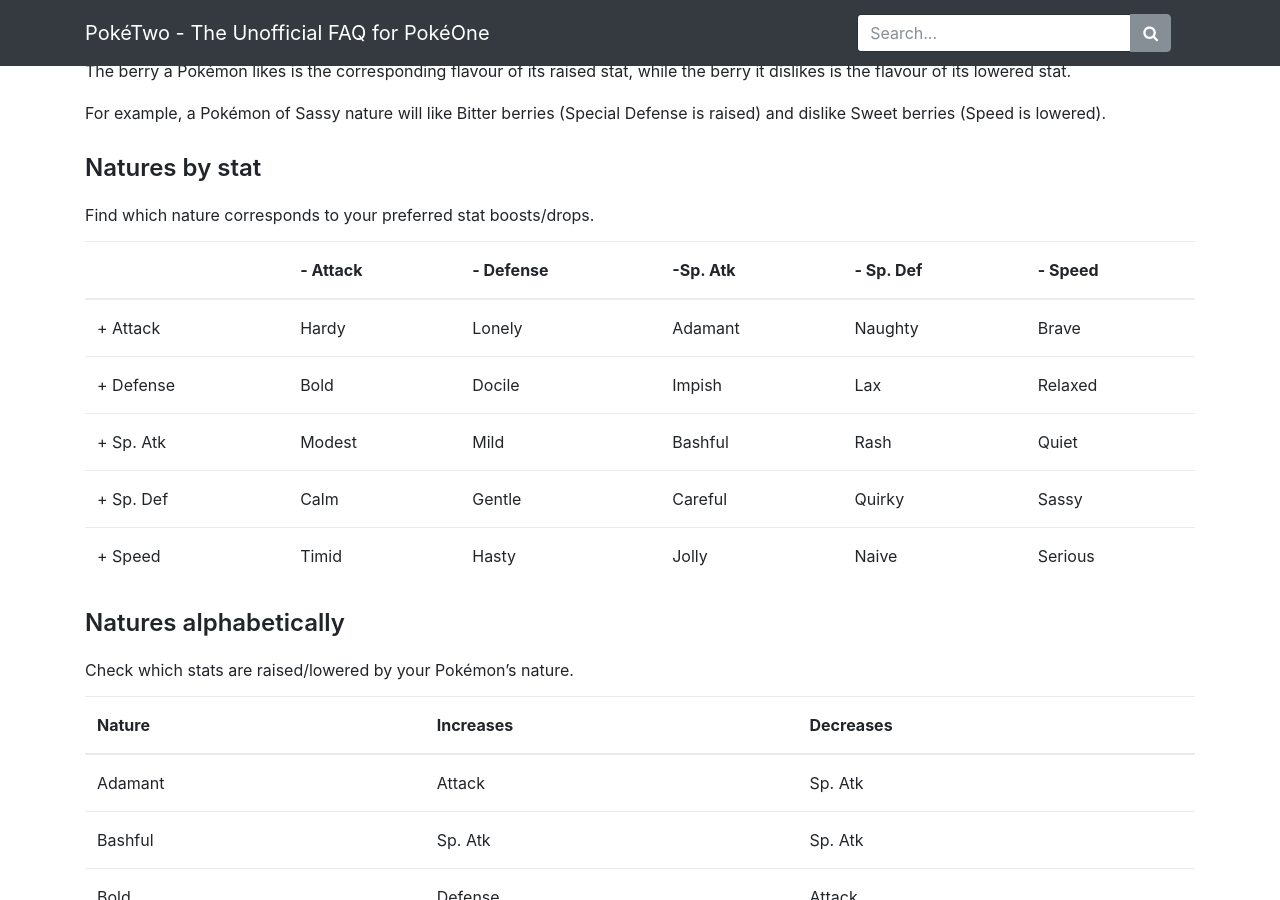
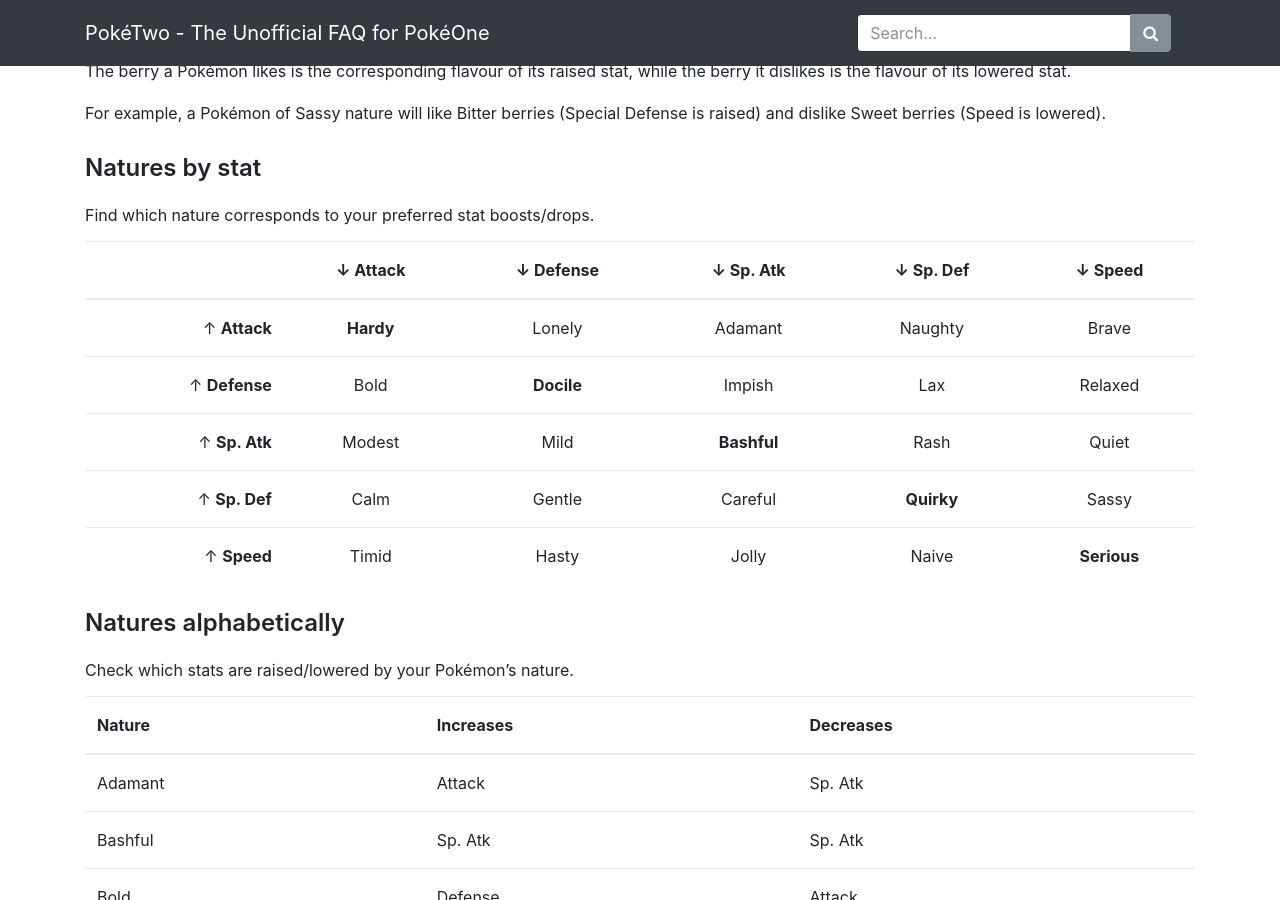
Before and after one commit to X3I/poketwo.com, a Jekyll site: the page built from _pages/nature/natures.md, in a window 1280 px wide and 900 px high, scrolled down 605 px. Built offline with Jekyll 4.4.1, drawn with Linux system fonts in a browser that asks for light colours; nearby versions of some CDN libraries; our own code applies the rules of GitHub Pages for plain Markdown files.

```diff
--- a/_pages/nature/natures.md
+++ b/_pages/nature/natures.md
@@ -43,13 +43,13 @@ is raised) and dislike Sweet berries (Speed is lowered).
 
 Find which nature corresponds to your preferred stat boosts/drops.
 
-|           | - Attack | - Defense | -Sp. Atk | - Sp. Def | - Speed |
-|-----------|----------|-----------|----------|-----------|---------|
-| + Attack  | Hardy    | Lonely    | Adamant  | Naughty   | Brave   |
-| + Defense | Bold     | Docile    | Impish   | Lax       | Relaxed |
-| + Sp. Atk | Modest   | Mild      | Bashful  | Rash      | Quiet   |
-| + Sp. Def | Calm     | Gentle    | Careful  | Quirky    | Sassy   |
-| + Speed   | Timid    | Hasty     | Jolly    | Naive     | Serious |
+|               | ↓ Attack  | ↓ Defense  | ↓ Sp. Atk   | ↓ Sp. Def  | ↓ Speed     |
+|--------------:|:---------:|:----------:|:-----------:|:----------:|:-----------:|
+| ↑ **Attack**  | **Hardy** | Lonely     | Adamant     | Naughty    | Brave       |
+| ↑ **Defense** | Bold      | **Docile** | Impish      | Lax        | Relaxed     |
+| ↑ **Sp. Atk** | Modest    | Mild       | **Bashful** | Rash       | Quiet       |
+| ↑ **Sp. Def** | Calm      | Gentle     | Careful     | **Quirky** | Sassy       |
+| ↑ **Speed**   | Timid     | Hasty      | Jolly       | Naive      | **Serious** |
 
 ## Natures alphabetically
 
```
Also changed, not shown: _pages/guides/Natures.md (deleted, +0 -9 lines).
